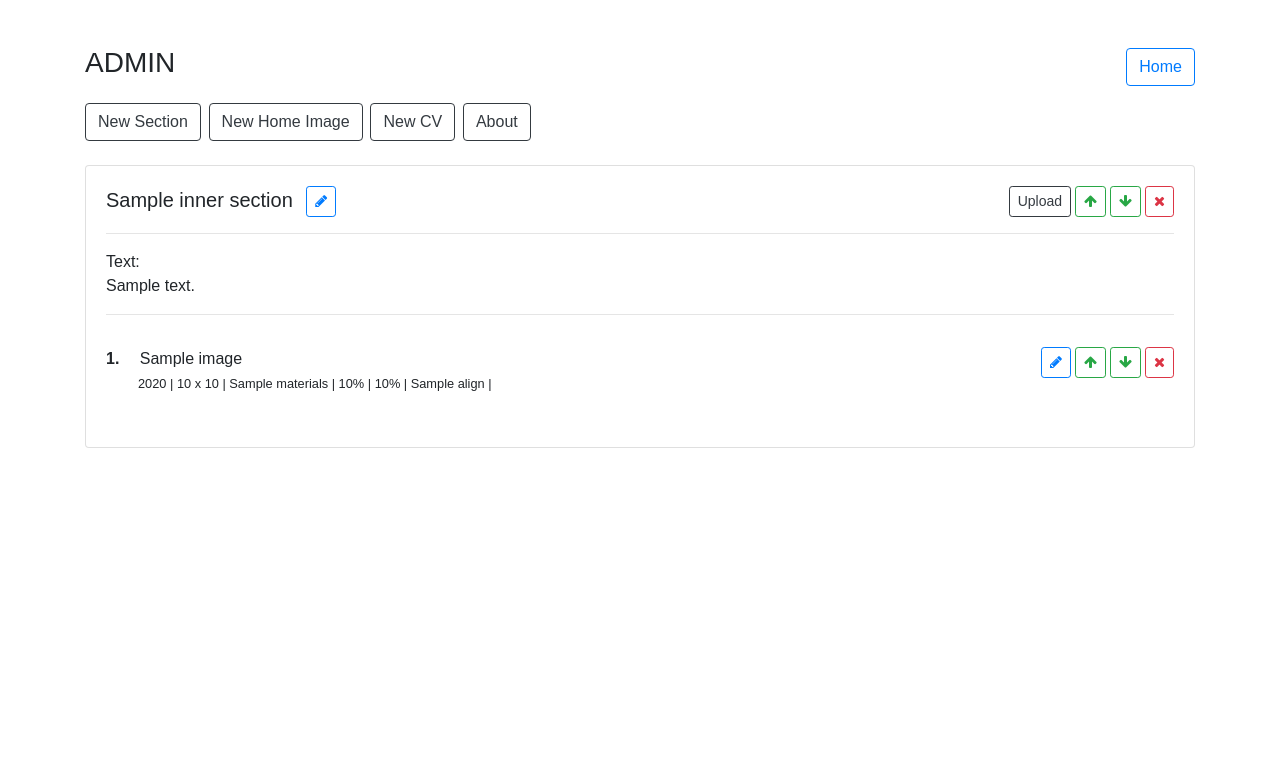
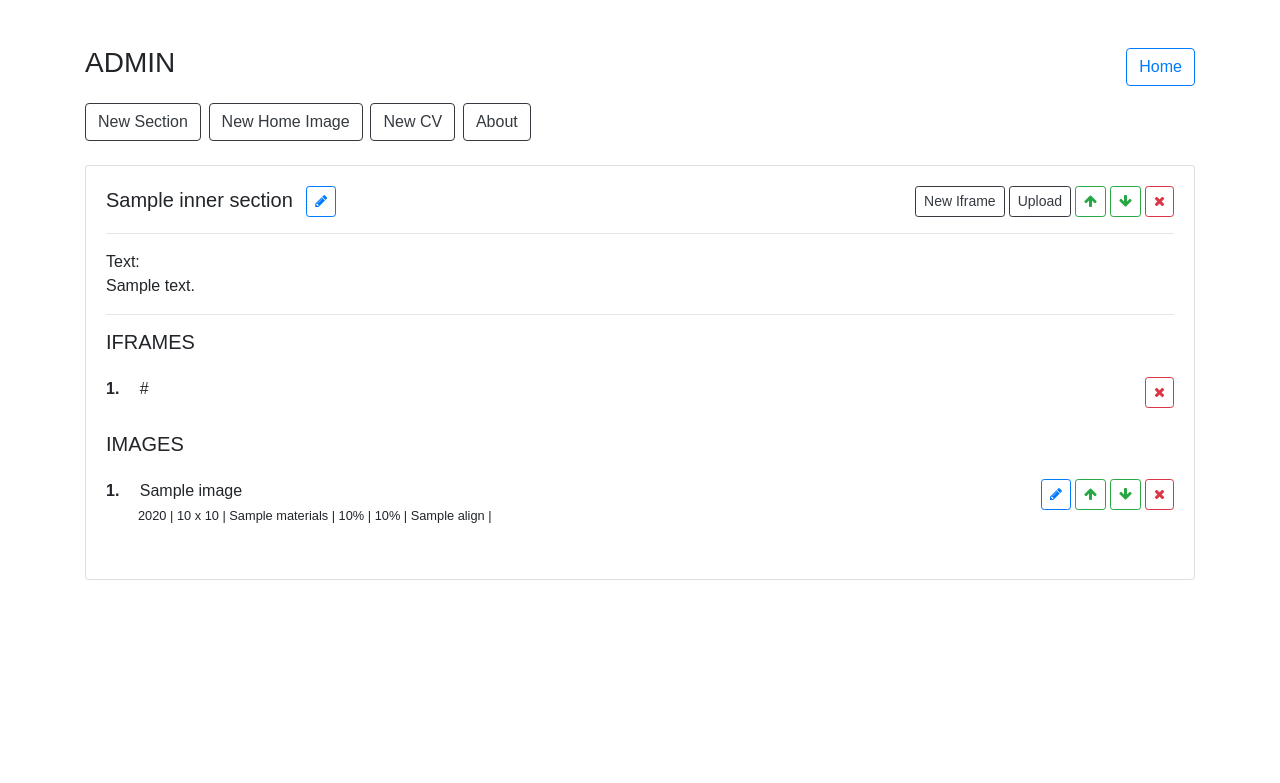
Before and after one commit to KingsleyBell/caleb_website, a Flask app: template app/templates/sections.html in a window 1280 px wide. Shown: the top 783 px of the page. Run offline with Flask 2, Linux system fonts and the light colour scheme; the template is opened without the code that fills it: most values are stand-ins (such as "Sample title", 1, 10 or a date in 2020); some libraries are stand-ins or nearby versions.

Commit message:
Add iframe functionality.

```diff
--- a/app/app.py
+++ b/app/app.py
@@ -19,7 +19,8 @@ def home():
 
     db = json.loads(open(db_path, 'r').read())
     for section in db:
-        for im in section['images']:
+        for im in section.get("images", []):
+            im['offset'] = (100 - int(im['display_width'])) / 2
             im['offset'] = (100 - int(im['display_width'])) / 2
 
     about = json.loads(open(about_path, 'r').read())['text']
@@ -67,7 +68,8 @@ def new_section():
             'id': section_id,
             'sub_section': sub_section,
             'text': '',
-            'images': []
+            'images': [],
+            'iframes': [],
         }
         if is_parent:
             section_dict['is_parent'] = is_parent
@@ -153,7 +155,7 @@ def edit_image(section_id, image_id):
         )
 
 
-@application.route('/edit_image/', methods=['POST'])
+@application.route('/delete_image/', methods=['POST'])
 @requires_auth
 def delete_image():
     section_id = request.form.get('section_id')
@@ -167,6 +169,25 @@ def delete_image():
 
     section['images'].remove(image)
     delete_image_file(filename)
+
+    with open(db_path, 'w') as db_write:
+        db_write.write(json.dumps(db))
+
+    return jsonify({'success': True})
+
+
+@application.route('/delete_iframe/', methods=['POST'])
+@requires_auth
+def delete_iframe():
+    section_id = request.form.get('section_id')
+    iframe_id = int(request.form.get('iframe_id'))
+
+    db_path = os.path.join(application.static_folder, 'db/db.json')
+    db = json.loads(open(db_path, 'r').read())
+    section = [s for s in db if s['id'] == section_id][0]
+    iframe = [i for i in section['iframes'] if i['id'] == iframe_id][0]
+
+    section['iframes'].remove(iframe)
 
     with open(db_path, 'w') as db_write:
         db_write.write(json.dumps(db))
@@ -226,6 +247,39 @@ def upload(section_id=None):
     else:
         sections = {section['name']: section['id'] for section in db}
         return render_template('upload.html', sections=sections, section=section_id)
+
+
+@application.route('/iframe/', methods=['GET', 'POST'])
+@application.route('/iframe/<string:section_id>/', methods=['GET', 'POST'])
+@requires_auth
+def new_iframe(section_id=None):
+    db_path = os.path.join(application.static_folder, 'db/db.json')
+    db = json.loads(open(db_path, 'r').read())
+    if request.method == 'POST':
+        section = request.form.get('section')
+
+        iframe_ids = []
+        for s in db:
+            iframe_ids += [iframe['id'] for iframe in s.get('iframes', [])]
+        iframe_id = max(iframe_ids + [0]) + 1
+
+        db_section = [s for s in db if s['id'] == section][0]
+
+        url = request.form.get('url')
+
+        iframe_dict = {
+            "id": iframe_id,
+            "url": url,
+        }
+
+        db_section['iframes'].append(iframe_dict)
+        with open(db_path, 'w') as db_write:
+            db_write.write(json.dumps(db))
+
+        return redirect(url_for('sections'))
+    else:
+        sections = {section['name']: section['id'] for section in db}
+        return render_template('iframe.html', sections=sections, section=section_id)
 
 
 @application.route('/new_home_image/', methods=['GET', 'POST'])
--- a/app/static/js/sections.js
+++ b/app/static/js/sections.js
@@ -1,4 +1,5 @@
 var deleteImageUrl,
+  deleteIframeUrl,
   shiftImageUrl,
   shiftSectionUrl;
 
@@ -98,4 +99,18 @@ $(document).ready(function() {
       }
     });
   });
+
+  $(".delete-iframe").click(function(e) {
+    var targetId = e.target.id.split('-'),
+    sectionId = targetId[targetId.length - 2],
+    iframeId = targetId[targetId.length - 1];
+    $.ajax({
+      type: "POST",
+      url: deleteIframeUrl,
+      data: {"iframe_id": iframeId, "section_id": sectionId},
+      success: function() {
+        $("#iframe-" + iframeId).remove();
+      }
+    });
+  });
 });
--- a/app/templates/sections.html
+++ b/app/templates/sections.html
@@ -68,9 +68,14 @@
             </button>
             {% if not section.is_parent %}
               <a href="{{ url_for('upload', section_id=section.id) }}"
+                 class="btn btn-outline-dark btn-sm ml-1"
+                 style="float: right;">
+                Upload
+              </a>
+              <a href="{{ url_for('new_iframe', section_id=section.id) }}"
                  class="btn btn-outline-dark btn-sm"
                  style="float: right;">
-                Upload
+                New Iframe
               </a>
             {% endif %}
           </h5>
@@ -84,7 +89,23 @@
               No text.
             {% endif %}
             <hr>
+            {% if section.iframes %}
+              <h5>IFRAMES</h5>
+              <ol>
+                {% for iframe in section.iframes %}
+                  <li class="py-3 section-image" id="iframe-{{ iframe.id }}">
+                    {{ iframe.url }}
+                    <button id="delete-iframe-{{ section.id }}-{{ iframe.id }}"
+                            class="delete-iframe btn btn-outline-danger btn-sm ml-1"
+                            style="float: right;">
+                      <i class="fa fa-times" style="pointer-events: none"></i>
+                    </button>
+                  </li>
+                {% endfor %}
+              </ol>
+            {% endif %}
             <ol>
+              <h5>IMAGES</h5>
               {% for image in section.images %}
                 <li class="py-3 section-image" id="image-{{ image.id }}">
                   {{ image.title }}
@@ -154,6 +175,7 @@
 <!--Custom js-->
 <script>
   var deleteImageUrl = "{{ url_for('delete_image') }}",
+    deleteIframeUrl = "{{ url_for('delete_iframe') }}",
     shiftImageUrl = "{{ url_for('shift_image_position') }}",
     shiftSectionUrl = "{{ url_for('shift_section_position') }}";
 </script>
```
Also changed, not shown: app/templates/iframe.html (added, +36 -0 lines), app/templates/index.html (+8 -0 lines).
